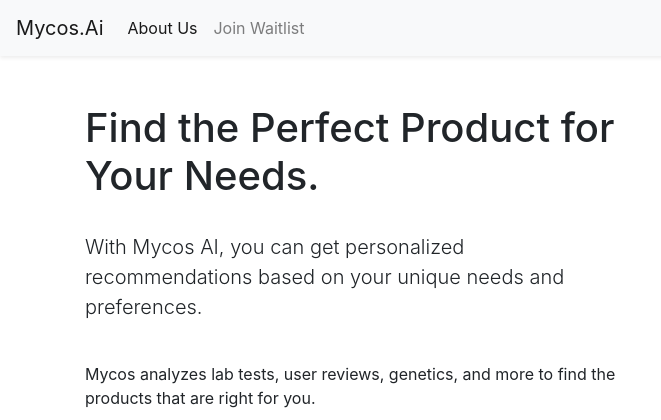
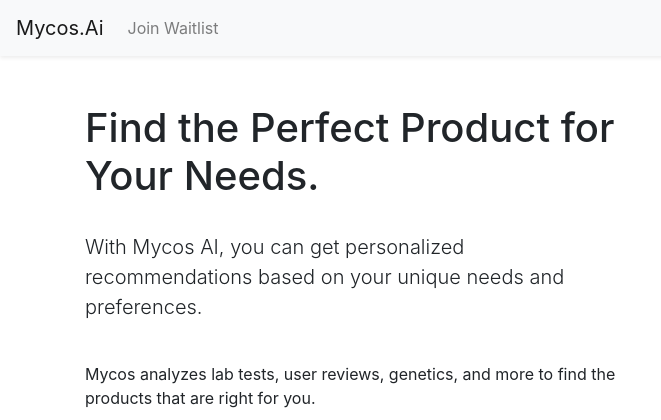
Before and after one commit to JustinM420/webapp-2, a Flask app: page / in a window 1280 px wide. Shown: the top 420 px of the page, without its empty margins (0-661 px from the left). Run offline with Flask 2, Linux system fonts and the light colour scheme; some libraries are stand-ins or nearby versions.

Commit message:
cleaned up spacing

```diff
--- a/templates/home.html
+++ b/templates/home.html
@@ -64,7 +64,6 @@
 
 <div class ="container mt-5" >
 
-</br>
 </div>
 	<!-- Features section -->
 	<div class="container mt-5">
--- a/templates/nav.html
+++ b/templates/nav.html
@@ -5,9 +5,6 @@
 	</button>
 	<div class="collapse navbar-collapse" id="navbarNav">
 		<ul class="navbar-nav mr-auto">
-			<li class="nav-item active">
-				<a class="nav-link" href="https://www.mycos.ai/about">About Us</a>
-			</li>
 			<li class="nav-item">
 				<a class="nav-link" href="mailto:Justin@mycosnetwork.com?subject=Question%20about%20Mycos&body=My%20Name%3A%20%3Cyour%20name%20here%3E%0D%0A%0D%0AMy%20Question%3A%20%3Cyour%20question%20here%3E%0D%0A%0D%0A">Join Waitlist</a>
 			</li>
```
